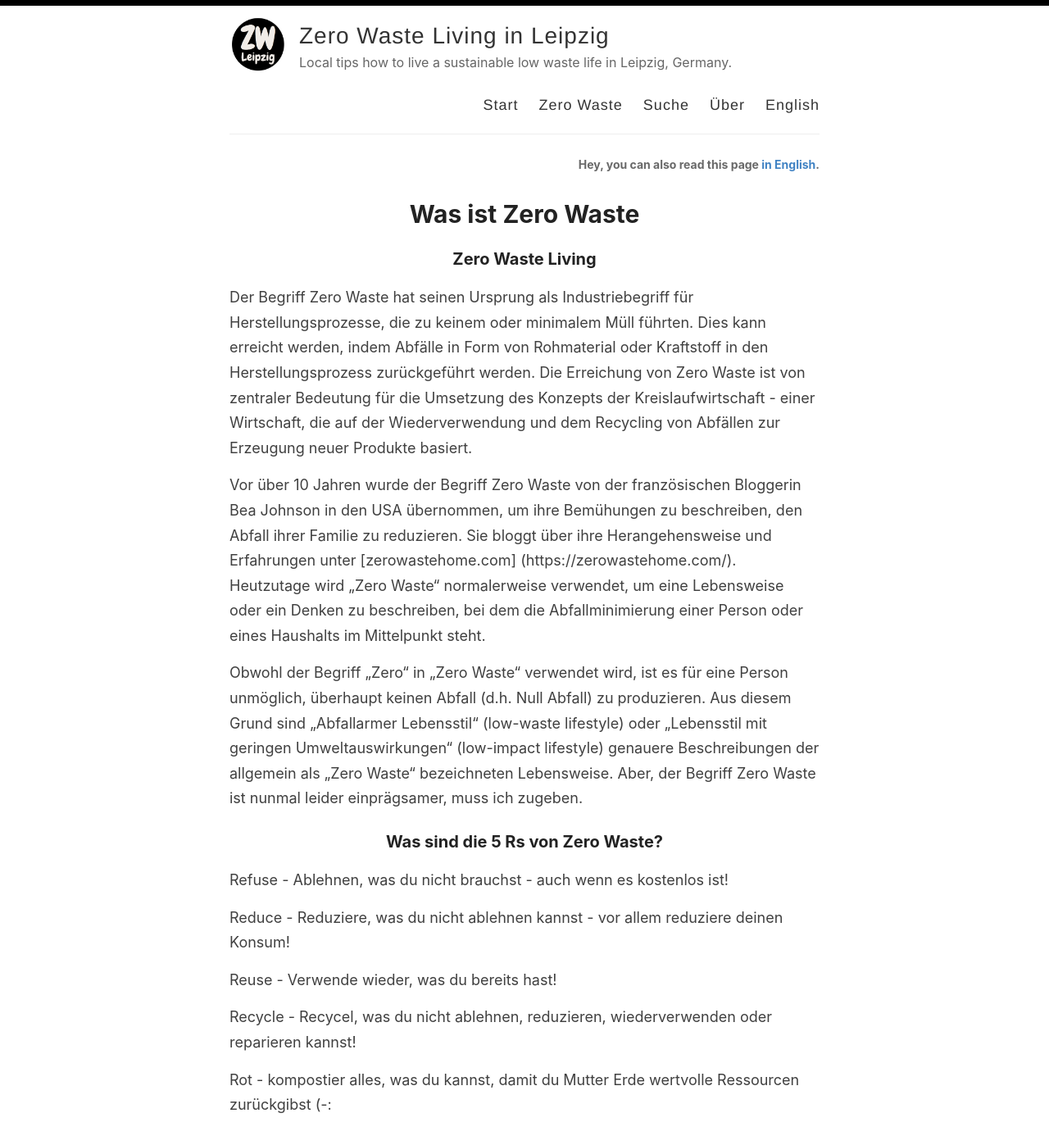
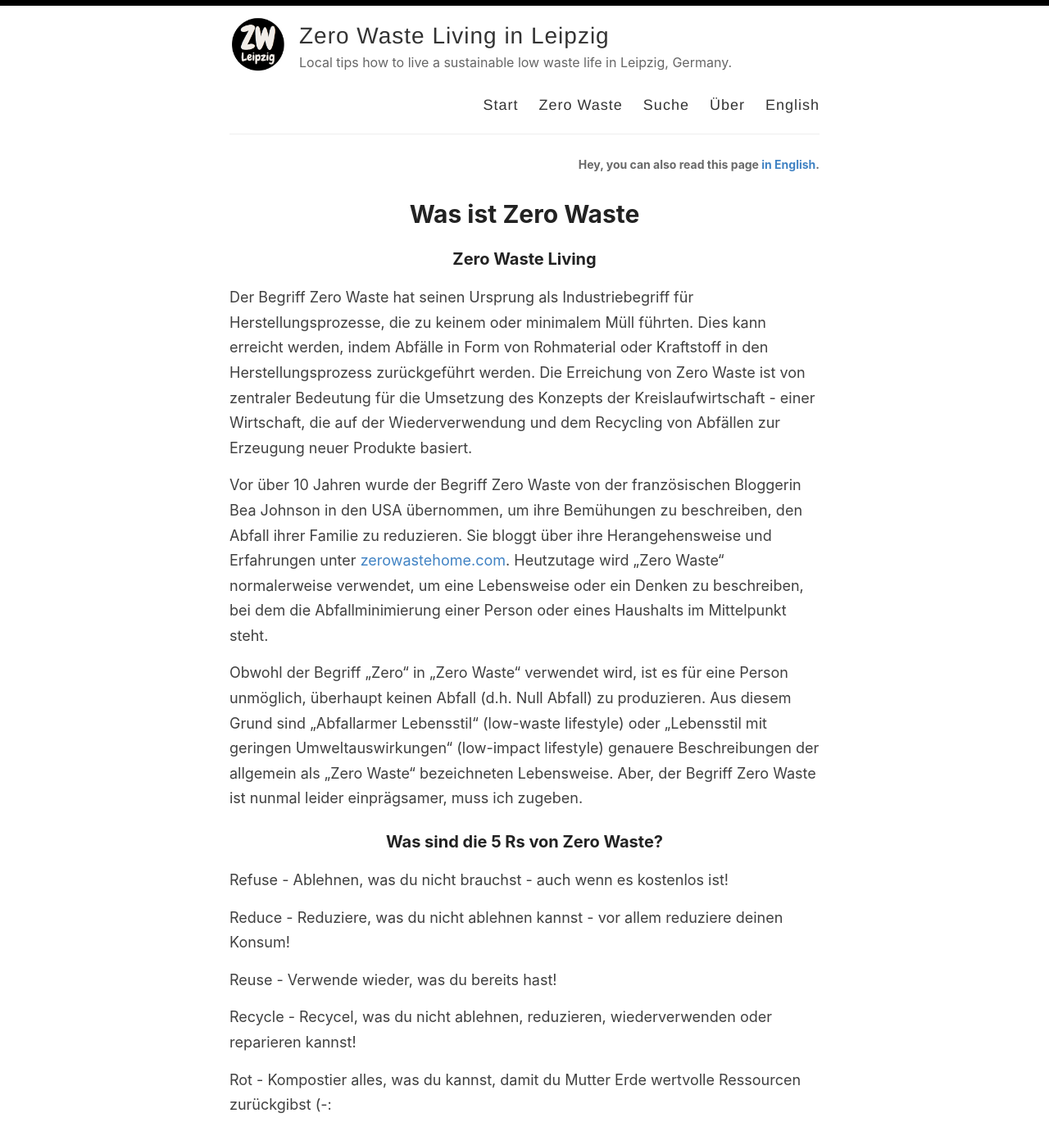
Before and after one commit to CeliaSomlai/zerowastelivinginleipzig, a Jekyll site: the page built from de/_pages/zero-wastede.md, in a window 1280 px wide and 1400 px high. Shown: the top 1397 px of the window at 82% size. Built offline with Jekyll 4.4.1, drawn with Linux system fonts in a browser that asks for light colours.

```diff
--- a/de/_pages/zero-wastede.md
+++ b/de/_pages/zero-wastede.md
@@ -13,7 +13,7 @@ Dies kann erreicht werden, indem Abfälle in Form von Rohmaterial oder Kraftstof
 Die Erreichung von Zero Waste ist von zentraler Bedeutung für die Umsetzung des Konzepts der Kreislaufwirtschaft - einer Wirtschaft, die auf der Wiederverwendung und dem Recycling von Abfällen zur Erzeugung neuer Produkte basiert.
 
 Vor über 10 Jahren wurde der Begriff Zero Waste von der französischen Bloggerin Bea Johnson in den USA übernommen, um ihre Bemühungen zu beschreiben, den Abfall ihrer Familie zu reduzieren.
-Sie bloggt über ihre Herangehensweise und Erfahrungen unter [zerowastehome.com] (https://zerowastehome.com/).
+Sie bloggt über ihre Herangehensweise und Erfahrungen unter [zerowastehome.com](https://zerowastehome.com/).
 Heutzutage wird „Zero Waste“ normalerweise verwendet, um eine Lebensweise oder ein Denken zu beschreiben, bei dem die Abfallminimierung einer Person oder eines Haushalts im Mittelpunkt steht.
 
 Obwohl der Begriff „Zero“ in „Zero Waste“ verwendet wird, ist es für eine Person unmöglich, überhaupt keinen Abfall (d.h. Null Abfall) zu produzieren. Aus diesem Grund sind „Abfallarmer Lebensstil“ (low-waste lifestyle) oder „Lebensstil mit geringen Umweltauswirkungen“ (low-impact lifestyle) genauere Beschreibungen der allgemein als „Zero Waste“ bezeichneten Lebensweise. Aber, der Begriff Zero Waste ist nunmal leider einprägsamer, muss ich zugeben.
@@ -28,4 +28,4 @@ Reuse -  Verwende wieder, was du bereits hast!
 
 Recycle - Recycel, was du nicht ablehnen, reduzieren, wiederverwenden oder reparieren kannst!
 
-Rot - kompostier alles, was du kannst, damit du Mutter Erde wertvolle Ressourcen zurückgibst (-:
+Rot - Kompostier alles, was du kannst, damit du Mutter Erde wertvolle Ressourcen zurückgibst (-:
```
